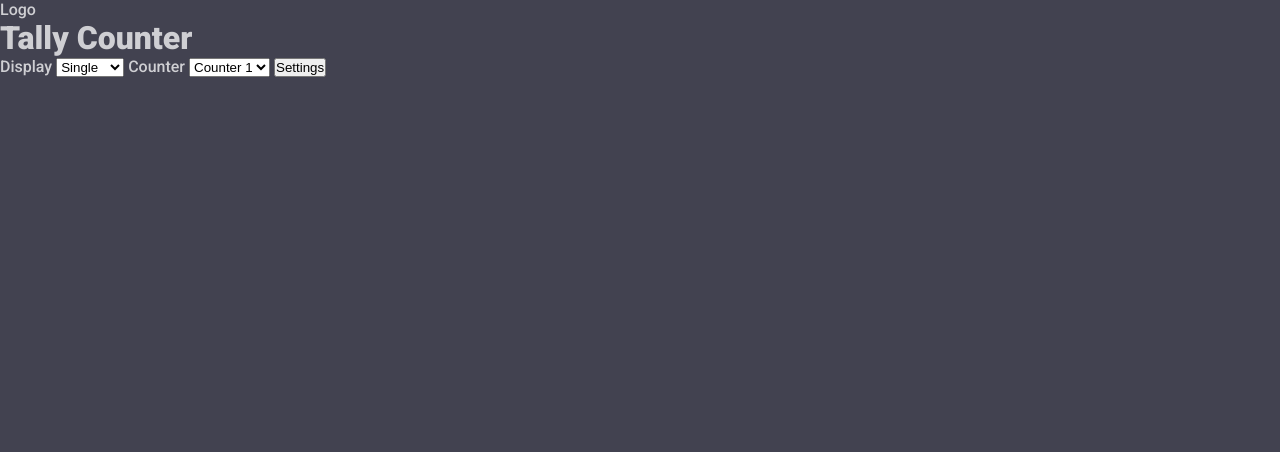
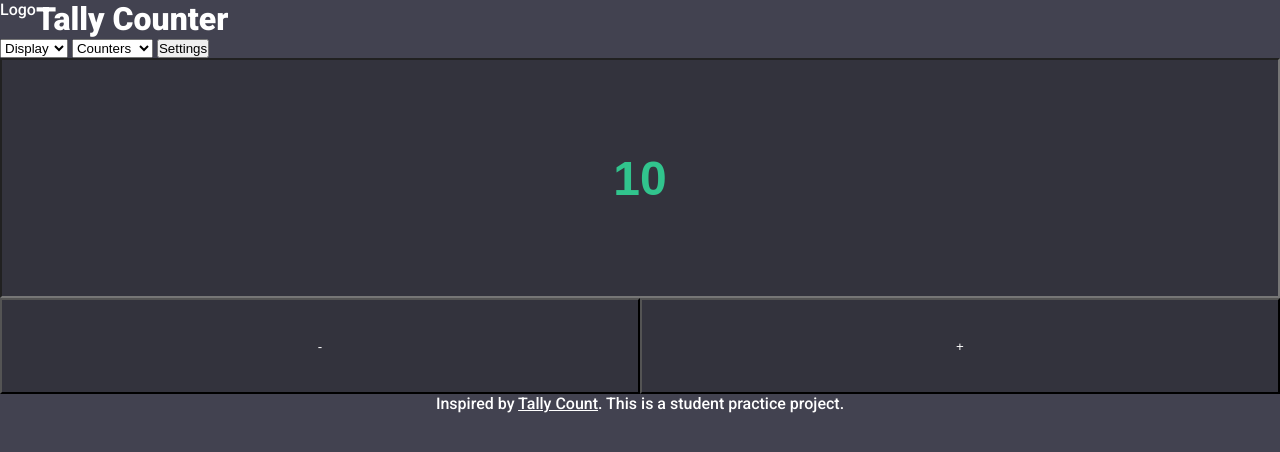
Before and after one commit to Chiloane-lt/FTC2301_GroupB_LesegoTaciaChiloane_IWA, a plain HTML site: page index.html in a window 1280 px wide. Drawn offline with Linux system fonts and the light colour scheme.

Commit message:
Finalise html code, add css styling.

```diff
--- a/index.html
+++ b/index.html
@@ -18,24 +18,24 @@
     <title>Tally Count</title>
 </head>
 <body>
-     <header>
+     <header class="header">
         <div>Logo</div>
-        <h1>
+        <h1 class="header__title">
             Tally Counter
         </h1>
      </header>
-     <div>
+     <div class="counter__display">
         <label>
-            <span>Display</span>
                 <select>
+                    <option>Display</option>
                     <option>Single</option>
                     <option>Multiple</option>
                 </select>
         </label>
 
         <label>
-            <span>Counter</span>
             <select>
+                <option>Counters</option>
                 <option>Counter 1</option>
                 <option>Counter 2</option>
                 <option>Counter 3</option>
@@ -45,7 +45,15 @@
         <button>Settings</button>
 
      </div>
-     <div></div>
-     <footer></footer>
+     <main class="counter">
+        <input class="counter__number" readonly value="10">
+        <div class="counter__actions">
+            <button class="counter__buton">-</button>
+            <button class="counter__buton">+</button>
+        </div>
+     </main>
+     <footer class="footer">
+        Inspired by <a href="https://tallycount.app/" class="footer_link"> Tally Count</a>. This is a student practice project.
+     </footer>
 </body>
 </html>
--- a/stylesheet.css
+++ b/stylesheet.css
@@ -1,6 +1,7 @@
 :root {
     --color-green:  #31c48d;
-    --color-white: #cfcfd3;;
+    --color-white-purple: #cfcfd3;
+    --color-white: #ffffff;
     --color-dark-grey: #33333d;
     --color-medium-grey: #424250;
     --color-light-grey: #d2d6dc;
@@ -17,4 +18,51 @@ body {
     background: var(--color-medium-grey);
     color: var(--color-white);
     font-family: Roboto, Arial, Helvetica, sans-serif;
+    height: 100%;
 }
+
+/* Header */
+.header {
+    display: flex;
+}
+
+
+
+
+/* Counter */
+
+.counter {
+    background: var(--color-dark-grey);
+}
+
+.counter__number {
+    width: 100%;
+    height: 15rem;
+    text-align: center;
+    font-size: 3rem;
+    font-weight: 900;
+    color: var(--color-green);
+    background: none;
+}
+
+.counter__actions {
+    display: flex;
+}
+
+.counter__buton {
+    width: 50%;
+    height: 6rem;
+    background: none;
+    text-align: center;
+    color: var(--color-white);
+}
+
+/*  Footer */
+
+.footer {
+    text-align: center;
+}
+
+.footer_link {
+    color: var(--color-white);
+}
```
